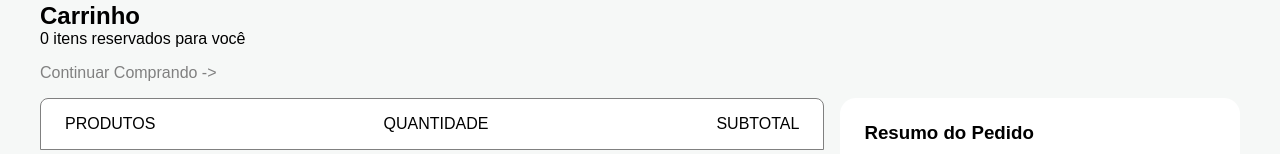
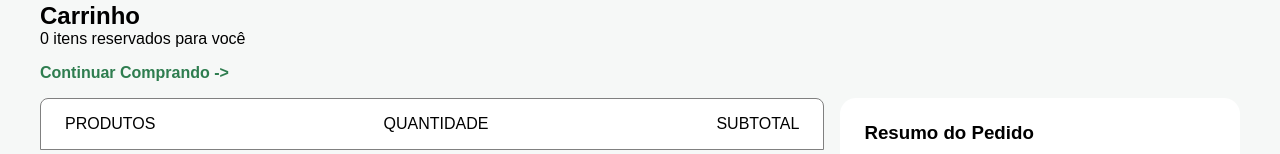
Before and after one commit to Phduartebjj/E-commerce-AgroAgrega, an Angular app in the folder e-commerce-AgroAgrega/: page /cart in a window 1280 px wide. Shown: the part 154-308 px from the top of the page. Built offline with nearby package versions, Linux system fonts and the light colour scheme.

Commit message:
style: Finaliza estilização do catálogo

```diff
--- a/e-commerce-AgroAgrega/src/app/features/cart/cart.css
+++ b/e-commerce-AgroAgrega/src/app/features/cart/cart.css
@@ -47,6 +47,12 @@
   background-color: white;
   border: 1px solid gray;
   border-radius: 8px 8px 0px 0px;
+}
+
+.linkToCatalogy{
+  text-decoration: none;
+  color: #2e7d4f;
+  font-weight: bold;
 }
 
 .redword {
--- a/e-commerce-AgroAgrega/src/app/features/home/home.html
+++ b/e-commerce-AgroAgrega/src/app/features/home/home.html
@@ -1,2 +1 @@
 <p>home works!</p>
-<a href="/cart">Go to Cart</a>
```
